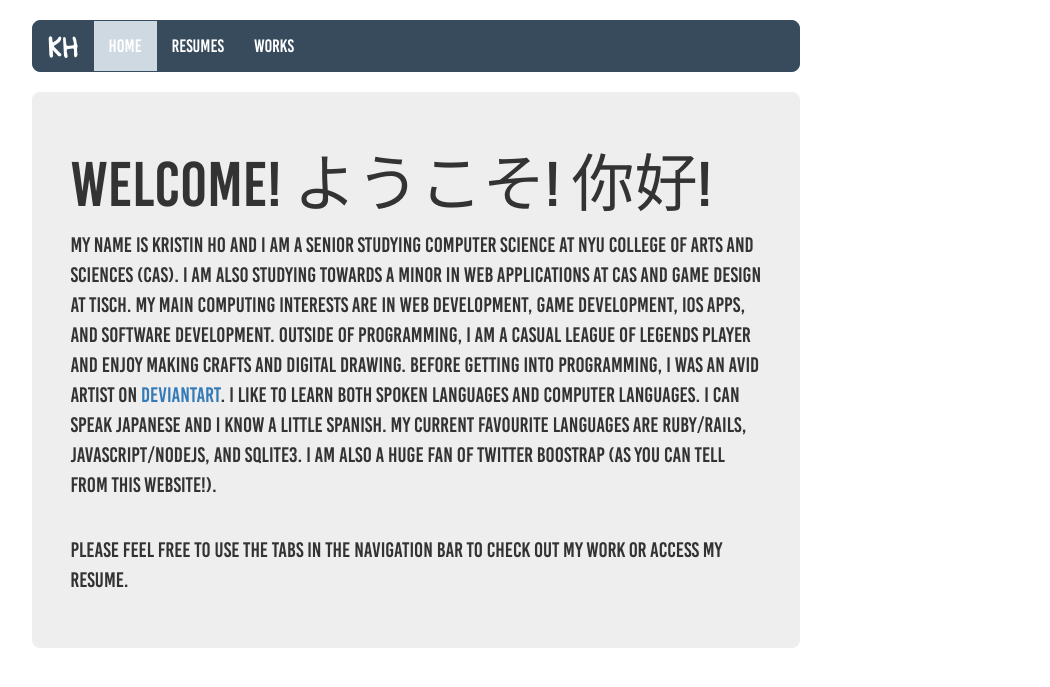
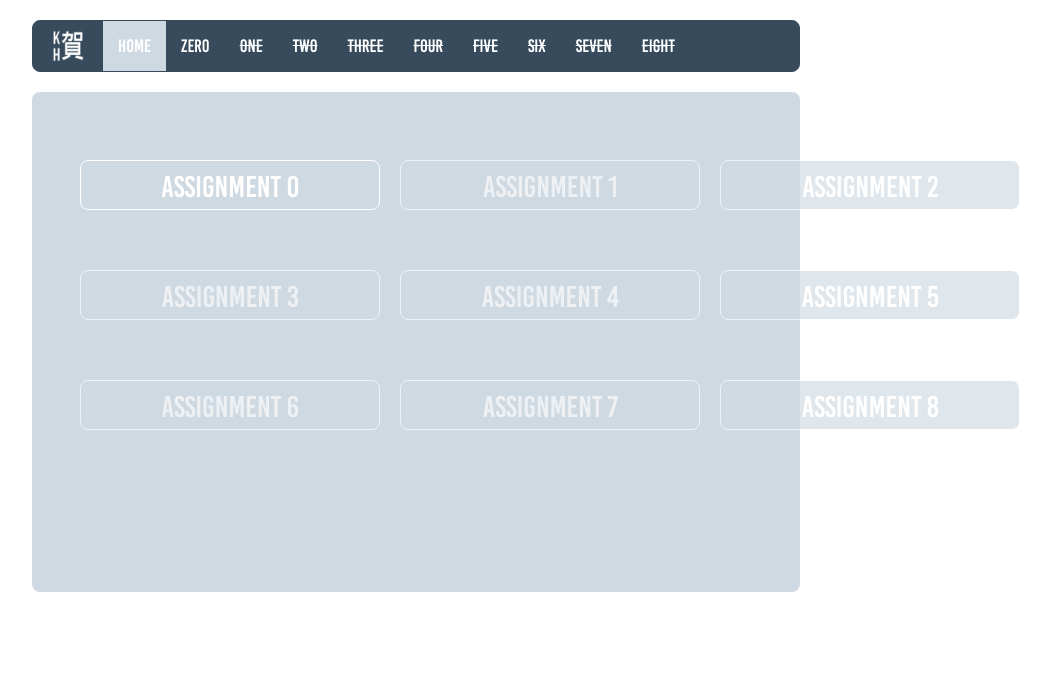
Before and after one commit to kh1550/nyu-server-porfolio, a PHP site: page /sites/graphics/ in a window 1280 px wide. Shown: the top 687 px of the page, without its empty margins (224-1274 px from the left). Run offline with PHP 8.4, Linux system fonts and the light colour scheme.

Commit message:
graphics complete

```diff
--- a/css/drawing.css
+++ b/css/drawing.css
@@ -8,3 +8,9 @@
 	border-color: white;
 	color: white;
 }
+
+.logo {
+	width: 40px;
+	height: 40px;
+	margin-top: -10px;
+}
--- /dev/null
+++ b/css/graphics.css
@@ -0,0 +1,14 @@
+.space {
+	height: 50px;
+	width: 300px;
+	padding: 5px;
+	border-radius: 8px;
+	margin: 10px;
+	margin-top: 30px;
+	margin-bottom: 30px;
+}
+
+.header {
+	margin-top: -10px;
+	font-size: 48px !important;
+}
--- a/css/index.css
+++ b/css/index.css
@@ -17,6 +17,7 @@ body {
 .jumbotron {
 	padding: 5%;
 	border-radius: 8px;
+	min-height: 500px;
 }
 
 .navbar {
@@ -97,9 +98,8 @@ a:hover {
 	width: 200px;
 	height: 200px;
 	border-radius: 20px;
-	margin-right: 50px;
-	margin-left: 50px;
-	font-size: 32px;
+	margin: 0px 50px 50px 50px;
+	font-size: 30px;
 	padding-top: 25%;
 }
 
@@ -117,9 +117,15 @@ a:hover {
 	border-color: #374b5d;
 }
 
-.navbar-brand {
-	font-family: "Valerie Hand";
-	font-size: 60px;
-	margin-top: -2px;
-	color: white !important;
+a[disabled] {
+	pointer-events: none;
 }
+
+.btn-default[disabled] {
+	background-color: #cfd9e2;
+	border: 1px white solid;
+}
+
+li > a[disabled] {
+	text-decoration: line-through;
+}
--- a/sites/380/index.html
+++ b/sites/380/index.html
@@ -8,6 +8,7 @@
     <link rel="stylesheet" href="https://maxcdn.bootstrapcdn.com/bootstrap/3.3.5/css/bootstrap.min.css">
     <link rel="stylesheet" href="../../css/index.css">
     <link rel="stylesheet" href="../../css/drawing.css">
+    <link rel="shortcut icon" href="../../src/logo.png">
   </head>
 
   <body>
@@ -15,7 +16,7 @@
       <div class="container-fluid">
         <!-- Brand and toggle get grouped for better mobile display -->
         <div class="navbar-header">
-          <a class="navbar-brand" href="">KH</a>
+          <a class="navbar-brand" href=""><img src="../../src/logo.png" class="logo"></img></a>
         </div>
 
         <!-- Collect the nav links, forms, and other content for toggling -->
@@ -43,7 +44,7 @@
             <td><a href="" class="btn btn-default space">Version Control</a></td>
           </tr>
           <tr>
-            <td><a href="" class="btn btn-default btn-dir space">HTML Canvas</a></td>
+            <td><a href="" class="btn btn-default space">HTML Canvas</a></td>
             <td><a href="" class="btn btn-default space">WebGL</a></td>
             <td><a href="" class="btn btn-default space">Final Project</a></td>
           </tr>
--- a/sites/graphics/index.html
+++ b/sites/graphics/index.html
@@ -3,10 +3,13 @@
 <html lang="en">
   <head>
     <meta charset="utf-8">
-    <title>Kristin Ho | Computer Graphics</title>
+    <title>Kristin Ho | Drawing on the Web</title>
     <!-- Latest compiled and minified CSS -->
     <link rel="stylesheet" href="https://maxcdn.bootstrapcdn.com/bootstrap/3.3.5/css/bootstrap.min.css">
     <link rel="stylesheet" href="../../css/index.css">
+    <link rel="stylesheet" href="../../css/drawing.css">
+    <link rel="stylesheet" href="../../css/graphics.css">
+    <link rel="shortcut icon" href="../../src/logo.png">
   </head>
 
   <body>
@@ -14,31 +17,48 @@
       <div class="container-fluid">
         <!-- Brand and toggle get grouped for better mobile display -->
         <div class="navbar-header">
-          <button type="button" class="navbar-toggle collapsed" data-toggle="collapse" data-target="#bs-example-navbar-collapse-1" aria-expanded="false">
-            <span class="sr-only">Toggle navigation</span>
-            <span class="icon-bar"></span>
-            <span class="icon-bar"></span>
-            <span class="icon-bar"></span>
-          </button>
-          <a class="navbar-brand" href="index.html">KH</a>
+          <a class="navbar-brand" href=""><img src="../../src/logo.png" class="logo"></img></a>
         </div>
 
         <!-- Collect the nav links, forms, and other content for toggling -->
         <div class="collapse navbar-collapse" id="bs-example-navbar-collapse-1">
           <ul class="nav navbar-nav">
-            <li class="active"><a href="index.html">Home <span class="sr-only">(current)</span></a></li>
-            <li><a href="resume.html">Resumes</a></li>
-            <li><a href="works.html">Works</a></li>
+            <li class="active"><a href="">Home <span class="sr-only">(current)</span></a></li>
+            <li><a href="zero/">ZERO</a></li>
+            <li><a href="one/" disabled>ONE</a></li>
+            <li><a href="two/" disabled>TWO</a></li>
+            <li><a href="three/" disabled>THREE</a></li>
+            <li><a href="four/" disabled>FOUR</a></li>
+            <li><a href="five/" disabled>FIVE</a></li>
+            <li><a href="six/" disabled>SIX</a></li>
+            <li><a href="seven/" disabled>SEVEN</a></li>
+            <li><a href="eight/" disabled>EIGHT</a></li>
           </ul>
         </div><!-- /.navbar-collapse -->
       </div><!-- /.container-fluid -->
     </nav>
 
     <div class="jumbotron container-fluid">
-      <h1>Welcome! ようこそ! 你好!</h1>
-      <p>My name is Kristin Ho and I am a senior studying Computer Science at NYU College of Arts and Sciences (CAS). I am also studying towards a minor in Web Applications at CAS and Game Design at Tisch. My main computing interests are in web development, game development, iOS apps, and software development. Outside of programming, I am a casual League of Legends player and enjoy making crafts and digital drawing. Before getting into programming, I was an avid artist on <a href="http://deviantart.com">DeviantArt</a>. I like to learn both spoken languages and computer languages. I can speak Japanese and I know a little Spanish. My current favourite languages are Ruby/Rails, Javascript/Nodejs, and SQLite3. I am also a huge fan of Twitter Boostrap (as you can tell from this website!).</p>
-      <br>
-      <p>Please feel free to use the tabs in the navigation bar to check out my work or access my resume.</p>
+      <table style="margin: auto">
+        <thead></thead>
+        <tbody>
+          <tr>
+            <td><a href="zero/" class="btn btn-default space">Assignment 0</a></td>
+            <td><a href="one/" class="btn btn-default space" disabled>Assignment 1</a></td>
+            <td><a href="two/" class="btn btn-default space" disabled>Assignment 2</a></td>
+          </tr>
+          <tr>
+            <td><a href="three/" class="btn btn-default space" disabled>Assignment 3</a></td>
+            <td><a href="four/" class="btn btn-default space" disabled>Assignment 4</a></td>
+            <td><a href="five/" class="btn btn-default space" disabled>Assignment 5</a></td>
+          </tr>
+          <tr>
+            <td><a href="six/" class="btn btn-default space" disabled>Assignment 6</a></td>
+            <td><a href="seven/" class="btn btn-default space" disabled>Assignment 7</a></td>
+            <td><a href="eight/" class="btn btn-default space" disabled>Assignment 8</a></td>
+          </tr>
+        </tbody>
+      </table>
     </div>
   </body>
 </html>
```
Also changed, not shown: sites/graphics/zero/index.html (added, +46 -0 lines), src/logo.png (added).
